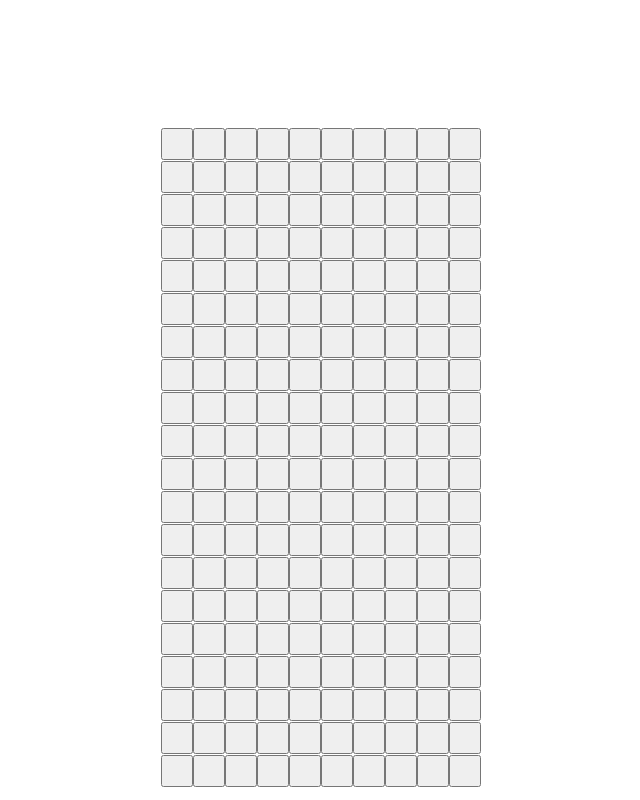
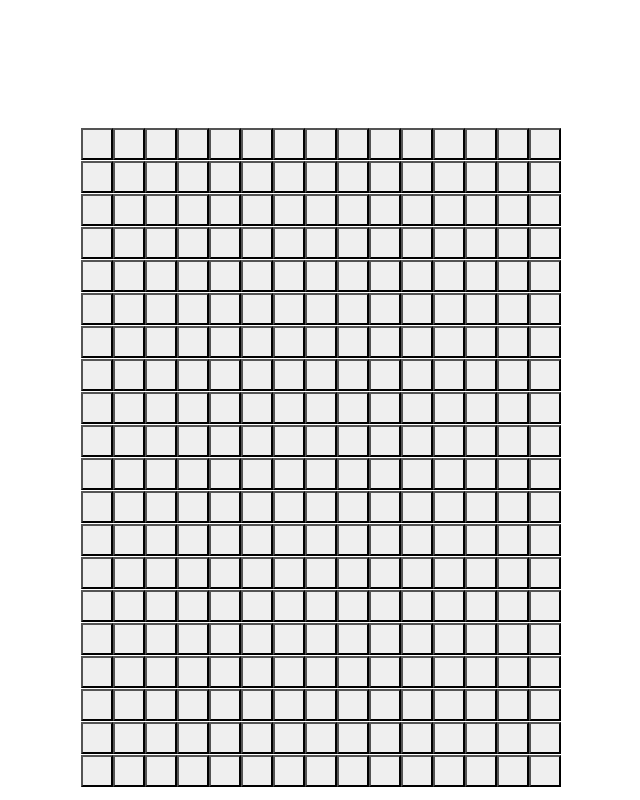
Before and after one commit to puyanwei/snake, a React (Create React App) app: page / in a window 1280 px wide. Shown: the whole page, without its empty margins (319-959 px from the left). Built offline with nearby package versions, Linux system fonts and the light colour scheme.

Commit message:
Added isActive boolean prop which styles background colour...
differently when true

```diff
--- a/src/components/Board.jsx
+++ b/src/components/Board.jsx
@@ -10,7 +10,7 @@ const Board = ({ rows, cols }) => {
 		paddingTop: `8rem`
 	};
 
-	const createGrid = () => Array.from(Array(rows), () => new Array(cols).fill(<Tile />));
+	const createGrid = () => Array.from(Array(rows), () => new Array(cols).fill(<Tile isActive={false} />));
 
 	return <div style={style}>{createGrid()}</div>;
 };
--- a/src/components/TIle.jsx
+++ b/src/components/TIle.jsx
@@ -1,9 +1,12 @@
 import React from 'react';
 
-const Tile = () => {
+const Tile = ({ isActive }) => {
+	const activeColour = isActive ? 'red' : 'buttonface';
+
 	const style = {
-		height: '2rem',
-		width: '2rem'
+		height: `2rem`,
+		width: `2rem`,
+		backgroundColor: activeColour
 	};
 
 	return <button style={style} />;
--- a/src/pages/Home.jsx
+++ b/src/pages/Home.jsx
@@ -5,7 +5,7 @@ import Board from '../components/Board';
 const Home = () => {
 	return (
 		<>
-			<Board rows={20} cols={10} />
+			<Board rows={20} cols={15} />
 		</>
 	);
 };
```
